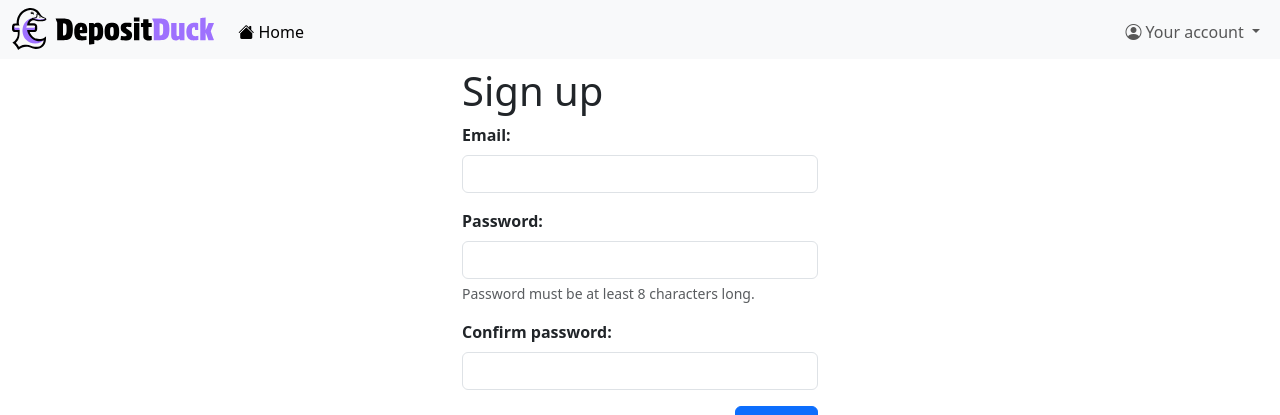
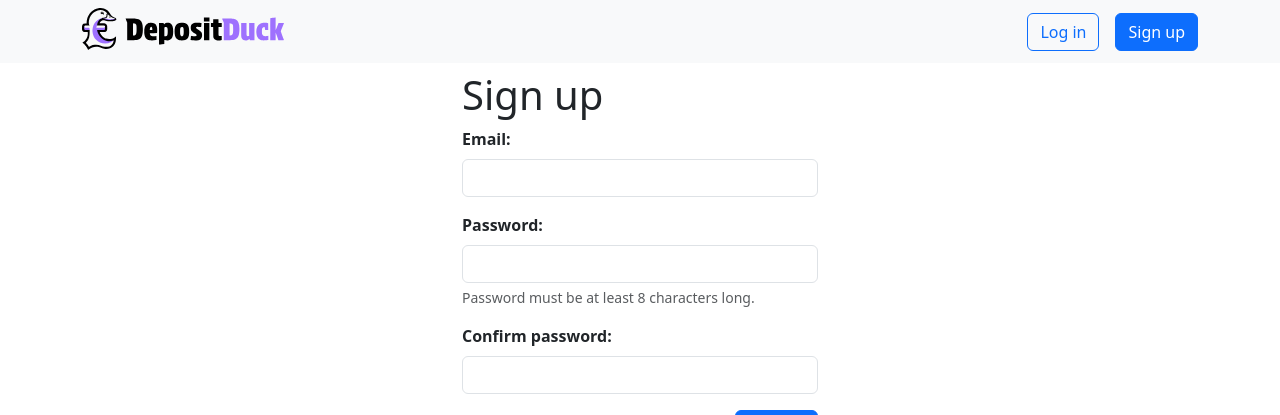
Before and after one commit to albertomh/DepositDuck-api, a Python web app: template depositduck/web/templates/auth/signup.html.jinja2 in a window 1280 px wide. Shown: the top 415 px of the page. Run offline with Jinja, Linux system fonts and the light colour scheme; the template is opened without the code that fills it, so the values that code supplies are empty; some web fonts are replaced.

Commit message:
refactor(fe): rename _header template to _navbar

```diff
--- a/depositduck/web/templates/auth/login.html.jinja2
+++ b/depositduck/web/templates/auth/login.html.jinja2
@@ -3,7 +3,7 @@
  #}
 {% extends "common/_base.html.jinja2" %}
 
-{% block main_content %}
+{% block main %}
     <h1>Log in</h1>
 
     <form id="loginForm" hx-post="/auth/authenticate/">
--- a/depositduck/web/templates/auth/signup.html.jinja2
+++ b/depositduck/web/templates/auth/signup.html.jinja2
@@ -3,7 +3,7 @@
 #}
 {% extends "common/_base.html.jinja2" %}
 
-{% block main_content %}
+{% block main %}
     <div class="row">
         <div class="col-10 offset-1 col-md-4 offset-md-4">
             <h1>Sign up</h1>
--- a/depositduck/web/templates/common/_base.html.jinja2
+++ b/depositduck/web/templates/common/_base.html.jinja2
@@ -65,13 +65,13 @@
     </head>
 
     <body class="d-flex flex-column h-100">
-        {% block header %}
-            {% include "/common/_header.html.jinja2" %}
+        {% block navbar %}
+            {% include "/common/_navbar.html.jinja2" %}
         {% endblock %}
 
         <main id="content" class="container">
-            {% block main_content %}
-            {% endblock main_content %}
+            {% block main %}
+            {% endblock main %}
         </main>
 
         {% block footer %}
--- a/depositduck/web/templates/common/_header.html.jinja2
+++ /dev/null
@@ -1,55 +0,0 @@
-{#
- #  (c) 2024 Alberto Morón Hernández
- #}
-<nav class="navbar navbar-expand-md navbar-light bg-light mb-2 pb-0 pb-sm-1">
-    <div class="container-fluid ">
-        <a class="navbar-brand pt-0" href="#">
-            <img
-                src="{{ url_for('static', path='/svg/depositduck-logo.svg') }}"
-                alt="The DepositDuck wordmark, with the Sterling duck mascot"
-                height="42" />
-        </a>
-        <button
-            class="navbar-toggler"
-            type="button"
-            data-bs-toggle="collapse"
-            data-bs-target="#navbar"
-            aria-controls="navbar"
-            aria-expanded="false"
-            aria-label="Toggle navigation">
-            <span class="navbar-toggler-icon"></span>
-        </button>
-
-        <div class="collapse navbar-collapse" id="navbar">
-            <ul
-                class="navbar-nav d-flex justify-content-between w-100 mb-2 mb-md-0">
-                <li class="nav-item">
-                    <!-- TODO: dynamically set .active & aria-current="page" -->
-                    <a class="nav-link active" href="/">
-                        <i class="bi bi-house-fill"></i>
-                        Home
-                    </a>
-                </li>
-                <li class="nav-item dropdown">
-                    <a
-                        class="nav-link dropdown-toggle"
-                        href="#"
-                        role="button"
-                        data-bs-toggle="dropdown"
-                        aria-expanded="false">
-                        <i class="bi bi-person-circle"></i>
-                        Your account
-                    </a>
-                    <ul class="dropdown-menu">
-                        <li>
-                            <a class="nav-link py-0" hx-post="/auth/logout/">
-                                <i class="bi bi-door-open"></i>
-                                Log out
-                            </a>
-                        </li>
-                    </ul>
-                </li>
-            </ul>
-        </div>
-    </div>
-</nav>
--- /dev/null
+++ b/depositduck/web/templates/common/_navbar.html.jinja2
@@ -0,0 +1,68 @@
+{#
+ #  (c) 2024 Alberto Morón Hernández
+ #}
+<nav class="navbar navbar-expand-md navbar-light bg-light mb-2">
+    <div class="container-md">
+        <a class="navbar-brand pt-0" href="/">
+            <img
+                src="{{ url_for('static', path='/svg/depositduck-logo.svg') }}"
+                alt="The DepositDuck wordmark, with the Sterling duck mascot"
+                height="42" />
+        </a>
+        <button
+            class="navbar-toggler"
+            type="button"
+            data-bs-toggle="collapse"
+            data-bs-target="#navbar"
+            aria-controls="navbar"
+            aria-expanded="false"
+            aria-label="Toggle navigation">
+            <span class="navbar-toggler-icon"></span>
+        </button>
+
+        <div class="collapse navbar-collapse" id="navbar">
+            <ul
+                class="navbar-nav d-flex justify-content-end w-100 mb-2 mb-md-0">
+                <!-- TODO: dynamically set .active & aria-current="page" -->
+                {% if user %}
+                    <li class="nav-item dropdown">
+                        <a
+                            class="nav-link dropdown-toggle"
+                            href="#"
+                            role="button"
+                            data-bs-toggle="dropdown"
+                            aria-expanded="false">
+                            <i class="bi bi-person-circle"></i>
+                            Your account
+                        </a>
+                        <ul class="dropdown-menu">
+                            <li>
+                                <a
+                                    class="nav-link py-0"
+                                    hx-post="/auth/logout/">
+                                    <i class="bi bi-door-open"></i>
+                                    Log out
+                                </a>
+                            </li>
+                        </ul>
+                    </li>
+                {% else %}
+                    <div class="d-flex gap-5 gap-md-3">
+                        <a
+                            class="btn btn-outline-primary flex-grow-1"
+                            href="/login/"
+                            role="button">
+                            Log in
+                        </a>
+                        <a
+                            class="btn btn-primary flex-grow-1"
+                            href="/signup/"
+                            role="button">
+                            Sign up
+                        </a>
+                    </div>
+                {% endif %}
+            </ul>
+        </div>
+    </div>
+</nav>
--- a/depositduck/web/templates/home.html.jinja2
+++ b/depositduck/web/templates/home.html.jinja2
@@ -3,7 +3,7 @@
  #}
 {% extends "common/_base.html.jinja2" %}
 
-{% block main_content %}
+{% block main %}
     <h1>Home</h1>
 
     {% block motd %}
```
Also changed, not shown: depositduck/web/routes.py (+14 -0 lines).
